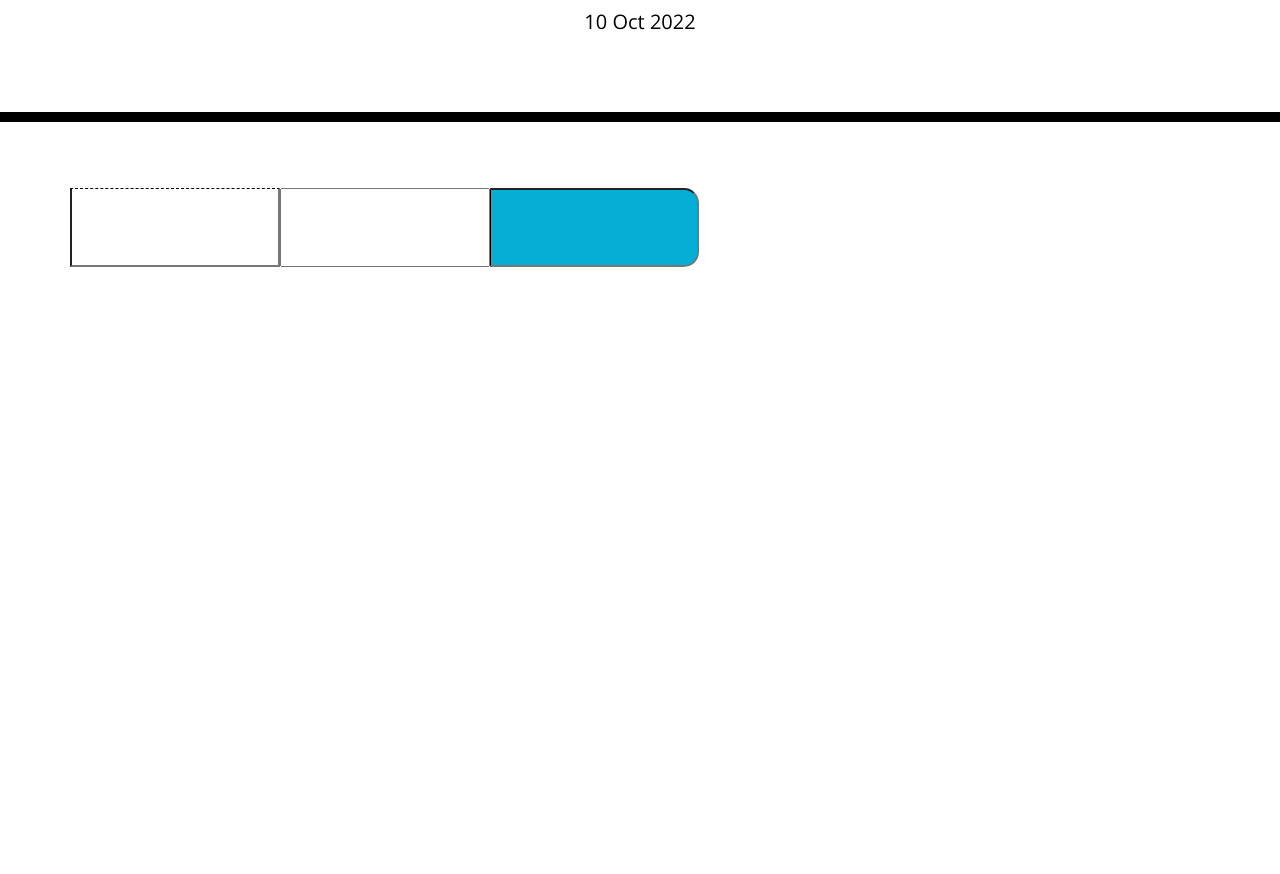
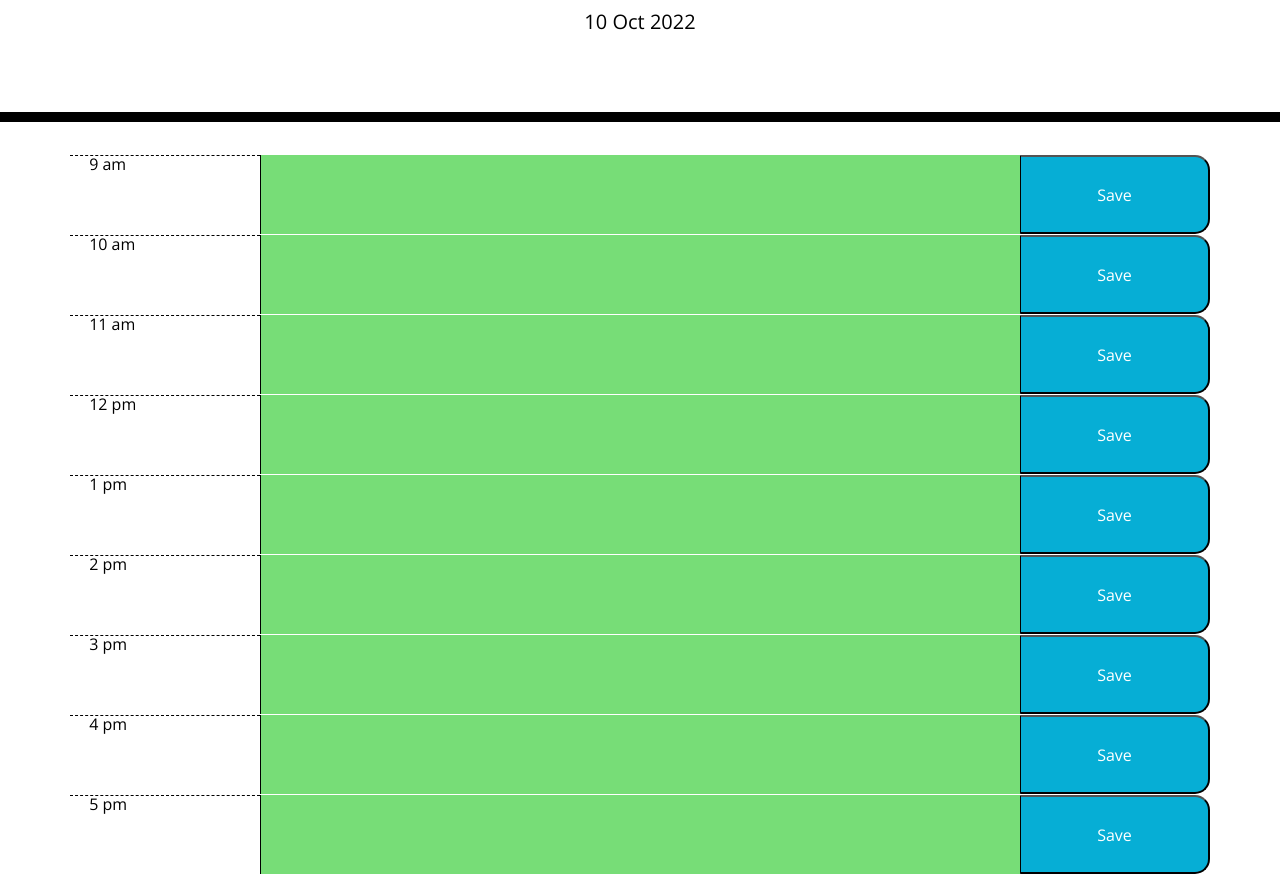
Before and after one commit to NataVenk/Daily-calendar, a plain HTML site: page index.html in a window 1280 px wide. Shown: the part 182-1056 px from the top of the page. Before the commit the page ends 800 px from the top, so only its background shows below. Drawn offline with nearby package versions, Linux system fonts and the light colour scheme.

Commit message:
updated Readme, added code to add note and colorcode of teh cell

```diff
--- a/assets/js/script.js
+++ b/assets/js/script.js
@@ -1,6 +1,83 @@
 // console.log("here i am")
-var $currentDay=$("#currentDay");
+
+let currentHour = parseInt(moment().format('H'));
+console.log(currentHour)
+var descTime = document.getElementsByClassName("description");
+console.log(descTime)
+
+
+
+ Array.from(descTime).forEach(description => {
+  let
+    planHour  =  description.id,
+        pHour;
+
+  if (planHour) {
+    pHour = parseInt(planHour);}
+    console.log(pHour)
+
+    // if (pHour) {
+    if (currentHour === pHour) {
+        $("textarea").addClass("present")};
+    if (currentHour > pHour) {
+        $("textarea").addClass("future")};
+
+        // }
+
+})
+
+//    {
+//     if (currentHour === planHour) {
+//       $("textarea").addClass("present")};
+//     } else if ((currentHour < planHour) ) {
+//       setColor(row, "lightgrey");
+//     } else  {
+//       setColor(row, "green");
+
+//   }
+
+
 
 var currentTime = moment();
+console.log(currentTime)
 
-$currentDay.text(currentTime.format(" D MMM YYYY"))
+function saveTask (event){
+    console.log("click")
+    console.log(event)
+    const text=event.target.previousElementSibling.value
+    const hour=event.target.previousElementSibling.id
+    const tasks=JSON.parse(localStorage.getItem("planner")) || {}
+    console.log (tasks)
+    tasks[hour]=text
+    localStorage.setItem("planner", JSON.stringify(tasks))
+    $("#message").text("Your task has been saved!")
+                    .show()
+                    .delay(2000)
+                    .fadeOut();
+
+
+}
+
+
+function loadTasks(){
+ const tasks = JSON.parse(localStorage.getItem("planner")) || {}
+ for(let i = 9; i<=17; i++){
+    console.log($("#"+i),tasks[i])
+    $("#"+i).val(tasks[i] || "")
+
+ }
+}
+// function colorCode(){
+//     for(let i=9; i<=17; i++){
+//         if (i = currentTime); {
+//             $("textarea").addClass("present")};
+//         if (i > currentTime); {
+            // $("textarea").addClass("future")};
+
+//         }
+
+    // }
+$("#currentDay").text(currentTime.format(" D MMM YYYY"))
+$(".saveBtn").on("click", saveTask)
+
+loadTasks()
--- a/index.html
+++ b/index.html
@@ -18,7 +18,7 @@
       href="https://fonts.googleapis.com/css?family=Open+Sans&display=swap"
       rel="stylesheet"
     />
-    <link rel="stylesheet" href="/assets/css/style.css" />
+    <link rel="stylesheet" href="./assets/css/style.css" />
 
     <title>Work Day Scheduler class="fas fa-save" i ::before ></title>
   </head>
@@ -32,14 +32,76 @@
 
 
       <p id="currentDay" class="lead"></p>
+
+      <div class="save-message">
+        <p id="message"> </p>
+      </div>
+
     </header>
-        <div class = "row">
+
           <div class="container">
+            <div class="row" >
+
+              <div class="hour col-2" > 9 am </div>
+              <textarea  id="9" class= "description col-8 past" ></textarea>
+              <button  class= "saveBtn  col-2" >Save</button>
+
+            </div>
             <div class="row">
 
-              <input type="text" class=hour />
-              <input type="text" class= description id="textarea" >
-              <input type="text" class= saveBtn id="myInput" >
+              <div class="hour col-2" > 10 am </div>
+              <textarea  id="10" class= "description col-8 past" ></textarea>
+              <button  class= "saveBtn  col-2" >Save</button>
+
+            </div>
+            <div class="row">
+
+              <div class="hour col-2" > 11 am </div>
+              <textarea  id="11" class= "description col-8 past" ></textarea>
+              <button  class= "saveBtn  col-2" >Save</button>
+
+            </div>
+            <div class="row">
+
+              <div class="hour col-2" > 12 pm </div>
+              <textarea  id="12" class= "description col-8 past" ></textarea>
+              <button  class= "saveBtn  col-2" >Save</button>
+
+            </div>
+
+            <div class="row">
+
+              <div class="hour col-2"> 1 pm </div>
+              <textarea  id="13" class= "description col-8 past" ></textarea>
+              <button  class= "saveBtn  col-2" >Save</button>
+
+            </div>
+            <div class="row">
+
+              <div class="hour col-2"> 2 pm </div>
+              <textarea id="14" class= "description col-8 past" ></textarea>
+              <button  class= "saveBtn  col-2" >Save</button>
+
+            </div>
+            <div class="row">
+
+              <div class="hour col-2"> 3 pm </div>
+              <textarea  id="15" class= "description col-8 past"  ></textarea>
+              <button  class= "saveBtn  col-2" >Save</button>
+
+            </div>
+            <div class="row">
+
+              <div class="hour col-2"> 4 pm </div>
+              <textarea  id="16" class= "description col-8 past" ></textarea>
+              <button  class= "saveBtn  col-2" >Save</button>
+
+            </div>
+            <div class="row">
+
+              <div class="hour col-2"> 5 pm </div>
+              <textarea  id="17" class= "description col-8 past" ></textarea>
+              <button  class= "saveBtn  col-2" >Save</button>
 
             </div>
           </div>
@@ -52,8 +114,7 @@
 
 
 
-      <!-- Timeblocks go here -->
-    </div>
+
 
     <script src="https://code.jquery.com/jquery-3.5.1.min.js"></script>
     <script src="https://cdnjs.cloudflare.com/ajax/libs/moment.js/2.24.0/moment.min.js"></script>
```
Also changed, not shown: 1 other file.
